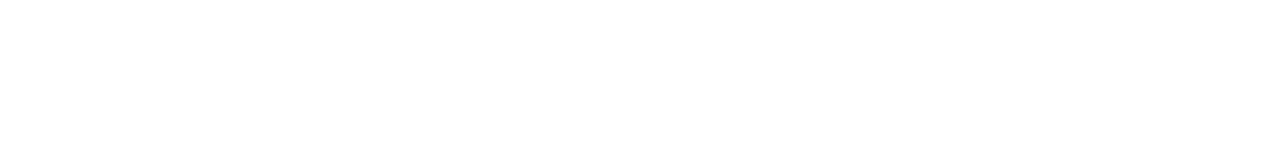
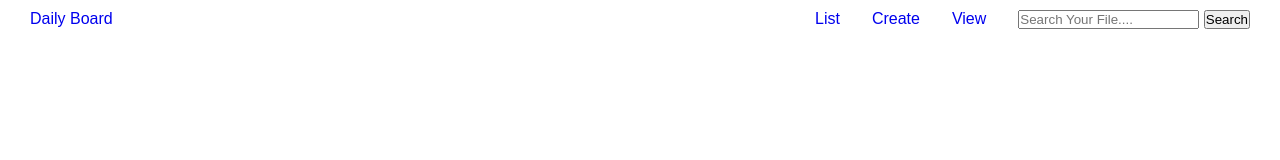
Before and after one commit to travoby/Diary-Hosting, a plain HTML site: page src/pages/createpage.html in a window 1280 px wide. Drawn offline with Linux system fonts and the light colour scheme; files that its build step writes are made by us from their sources; a web font is replaced by a local one.

Commit message:
feature: I've done on navbar

```diff
--- a/src/layout/navbar.html
+++ b/src/layout/navbar.html
@@ -0,0 +1,21 @@
+
+<body>
+    <link rel="stylesheet" type="text/css" href="../style/index.css">
+    <link rel="preconnect" href="https://fonts.googleapis.com">
+    <link rel="preconnect" href="https://fonts.gstatic.com" crossorigin>
+    <link href="https://fonts.googleapis.com/css2?family=Jockey+One&display=swap" rel="stylesheet">
+    <nav>
+        <ul class="navbar">
+            <li><a href="../pages/index.html">Daily Board</a></li>
+            <div class="navbar-li">
+                <li><a href="../pages/listpage.html">List</a></li>
+                <li><a href="../pages/createpage.html">Create</a></li>
+                <li><a href="../pages/viewpage.html">View</a></li>
+
+                <form action="/search" method="get">  <input type="search" name="query" placeholder="Search Your File...." aria-label="Search">
+                    <button type="submit">Search</button>
+                </form>
+            </div>
+        </ul>
+    </nav>
+</body>
--- a/src/pages/createpage.html
+++ b/src/pages/createpage.html
@@ -1,11 +1,20 @@
 <!DOCTYPE html>
 <html lang="en">
+
 <head>
-    <meta charset="UTF-8">
-    <meta name="viewport" content="width=device-width, initial-scale=1.0">
-    <title>Document</title>
+    <meta charset="UTF-8" />
+    <meta name="viewport" content="width=device-width, initial-scale=1.0" />
+    <title>Create</title>
+    <link rel="stylesheet" href="./style/index.css" />
+    <link rel="preconnect" href="https://fonts.googleapis.com">
+    <link rel="preconnect" href="https://fonts.gstatic.com" crossorigin>
+    <link href="https://fonts.googleapis.com/css2?family=Jockey+One&display=swap" rel="stylesheet">
 </head>
+
 <body>
+    <navbar-layout class="navbar-layout" ></navbar-layout>
 
 </body>
+
+<script src="../scripts/navbar.js"></script>
 </html>
--- a/src/scripts/navbar.js
+++ b/src/scripts/navbar.js
@@ -0,0 +1,7 @@
+const navbar = document.querySelector(".navbar-layout");
+fetch("../layout/navbar.html")
+.then((res) => res.text())
+.then((data) => {
+  navbar.innerHTML = data;
+})
+.catch((error) => console.error("Error fetching included file:", error));
--- a/src/style/index.css
+++ b/src/style/index.css
@@ -0,0 +1,46 @@
+*{
+    padding: 0;
+    margin: 0;
+}
+
+:root {
+    --primary-color: #ddd1d1;
+    --secondary-color: #9a6363;
+    --width :1536px;
+    --font-family : "Jockey One", sans-serif;
+    --font-weight: 400;
+    --font-style: normal;
+}
+
+
+/* CSS Navbar */
+
+.navbar{
+    padding: 10px 30px;
+    display: flex;
+    justify-content: space-between;
+    gap: 2rem;
+    list-style-type: none;
+    font-family: var(--font-family);
+    a {
+        text-decoration: none;
+      }
+
+
+}
+.navbar-li{
+    display: flex;
+    justify-content: space-between;
+    gap: 2rem;
+
+}
+#btn-search{
+    padding: 0 24px;
+    border-radius: 10px;
+    display: flex;
+    gap: 15px;
+    cursor: pointer;
+
+}
+
+/* CSS Footer */
```
Also changed, not shown: src/index.html (deleted, +0 -11 lines), src/pages/index.html (added, +26 -0 lines), src/pages/listpage.html (+12 -3 lines).
